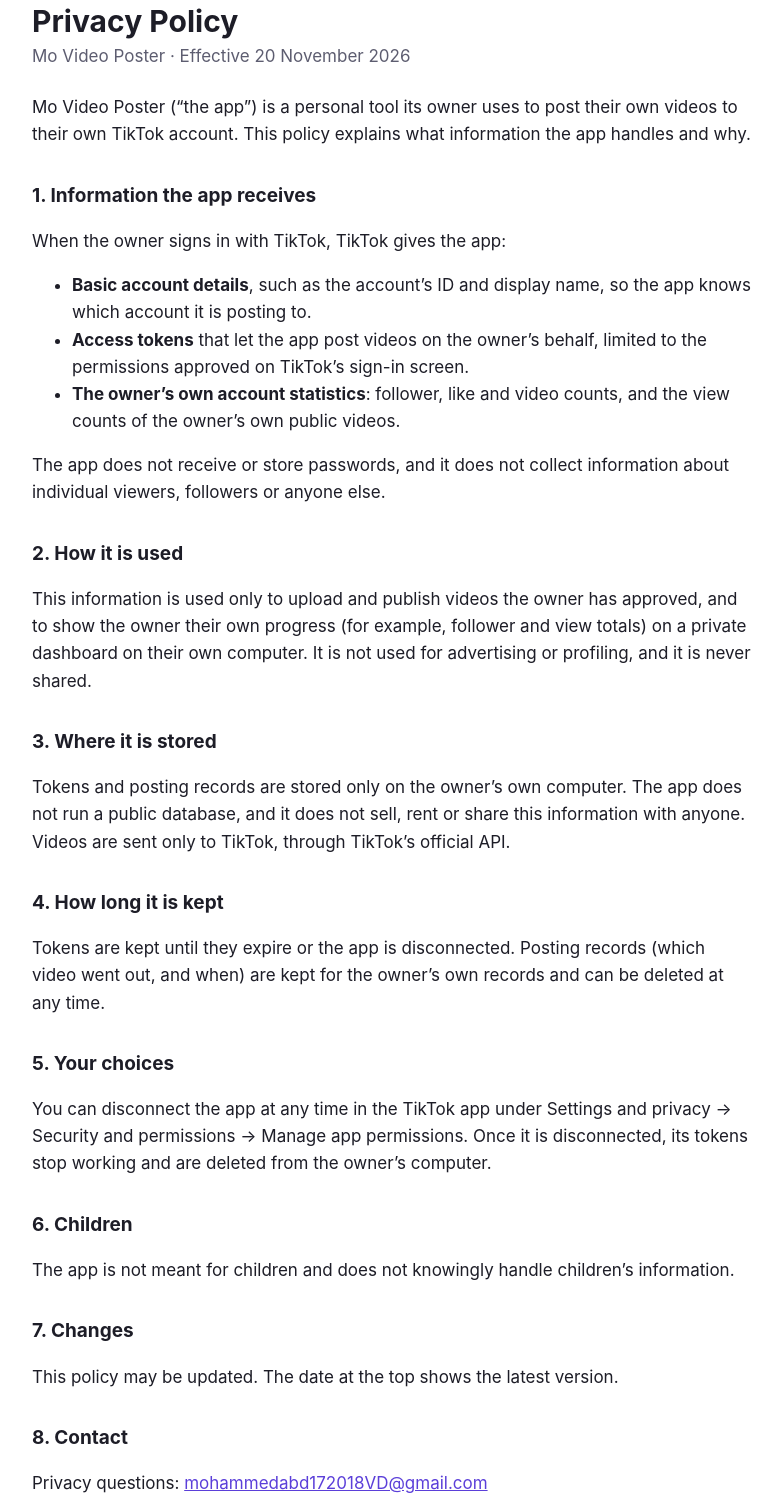
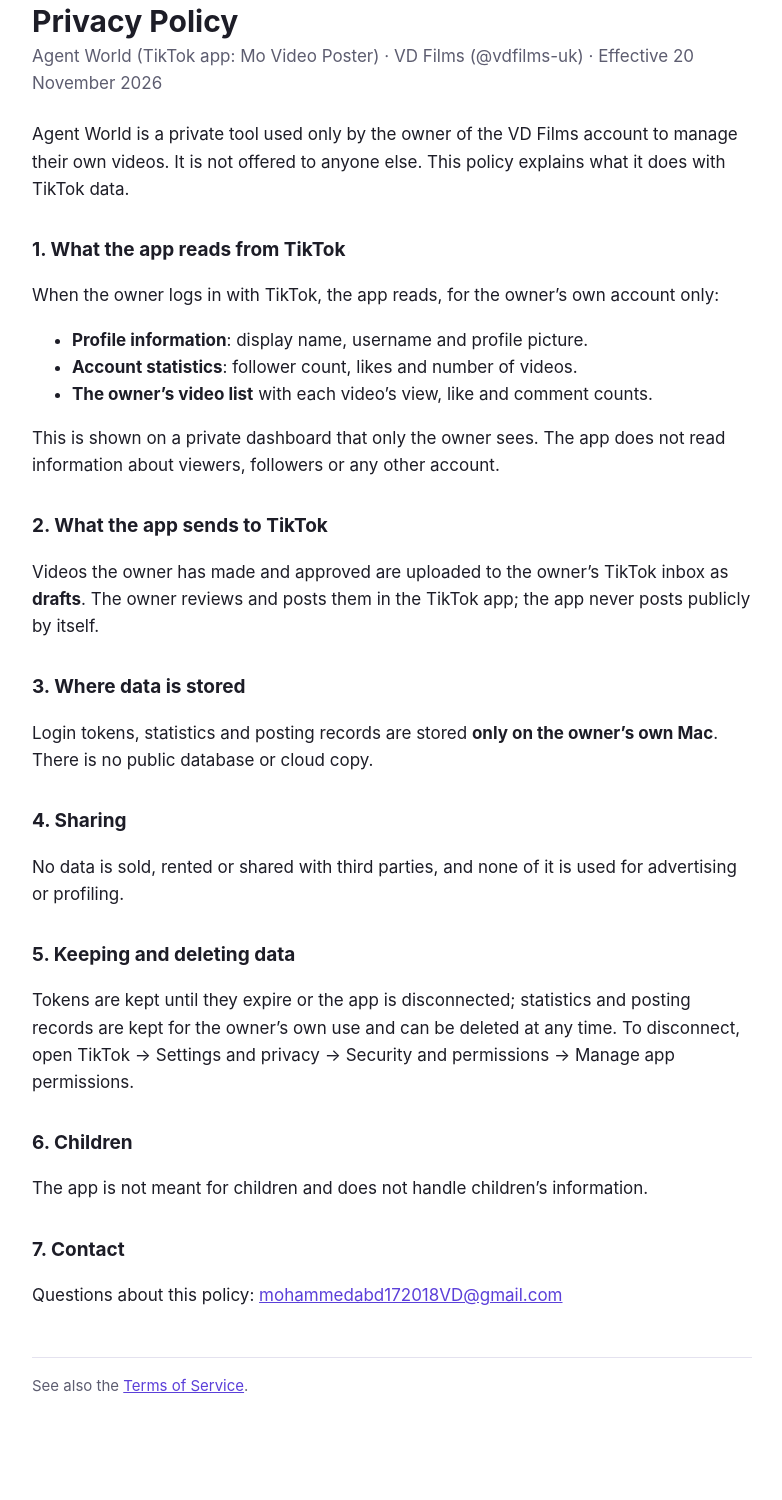
Before and after one commit to mohammedabd172018vd-cmd/mo-video-poster, a plain HTML site: page privacy/index.html in a window 1280 px wide. Shown: the part 45-1545 px from the top of the page, without its empty margins (248-1030 px from the left). After the commit the page ends 1507 px from the top, so only its background shows below. Drawn offline with Linux system fonts and the light colour scheme.

Commit message:
Privacy policy and terms for Agent World (VD Films), 20 Nov 2026
Co-Authored-By: Claude Opus 5.5 <noreply@anthropic.com>

```diff
--- a/privacy/index.html
+++ b/privacy/index.html
@@ -3,7 +3,7 @@
 <head>
 <meta charset="utf-8">
 <meta name="viewport" content="width=device-width, initial-scale=1">
-<title>Privacy Policy · Mo Video Poster</title>
+<title>Privacy Policy · Agent World (VD Films)</title>
 <style>
   :root { --bg: #ffffff; --fg: #1d1d27; --muted: #5d5d70; --accent: #5b3fd9; --line: #e4e2ef; }
   @media (prefers-color-scheme: dark) { :root { --bg: #14141c; --fg: #ececf3; --muted: #a3a3b8; --accent: #a993ff; --line: #2c2b3a; } }
@@ -20,39 +20,36 @@
 <body>
 <main>
   <h1>Privacy Policy</h1>
-  <p class="meta">Mo Video Poster · Effective 20 November 2026</p>
+  <p class="meta">Agent World (TikTok app: Mo Video Poster) · VD Films (@vdfilms-uk) · Effective 20 November 2026</p>
 
-  <p>Mo Video Poster (“the app”) is a personal tool its owner uses to post their own videos to their own TikTok account. This policy explains what information the app handles and why.</p>
+  <p>Agent World is a private tool used only by the owner of the VD Films account to manage their own videos. It is not offered to anyone else. This policy explains what it does with TikTok data.</p>
 
-  <h2>1. Information the app receives</h2>
-  <p>When the owner signs in with TikTok, TikTok gives the app:</p>
+  <h2>1. What the app reads from TikTok</h2>
+  <p>When the owner logs in with TikTok, the app reads, for the owner’s own account only:</p>
   <ul>
-    <li><strong>Basic account details</strong>, such as the account’s ID and display name, so the app knows which account it is posting to.</li>
-    <li><strong>Access tokens</strong> that let the app post videos on the owner’s behalf, limited to the permissions approved on TikTok’s sign-in screen.</li>
-    <li><strong>The owner’s own account statistics</strong>: follower, like and video counts, and the view counts of the owner’s own public videos.</li>
+    <li><strong>Profile information</strong>: display name, username and profile picture.</li>
+    <li><strong>Account statistics</strong>: follower count, likes and number of videos.</li>
+    <li><strong>The owner’s video list</strong> with each video’s view, like and comment counts.</li>
   </ul>
-  <p>The app does not receive or store passwords, and it does not collect information about individual viewers, followers or anyone else.</p>
+  <p>This is shown on a private dashboard that only the owner sees. The app does not read information about viewers, followers or any other account.</p>
 
-  <h2>2. How it is used</h2>
-  <p>This information is used only to upload and publish videos the owner has approved, and to show the owner their own progress (for example, follower and view totals) on a private dashboard on their own computer. It is not used for advertising or profiling, and it is never shared.</p>
+  <h2>2. What the app sends to TikTok</h2>
+  <p>Videos the owner has made and approved are uploaded to the owner’s TikTok inbox as <strong>drafts</strong>. The owner reviews and posts them in the TikTok app; the app never posts publicly by itself.</p>
 
-  <h2>3. Where it is stored</h2>
-  <p>Tokens and posting records are stored only on the owner’s own computer. The app does not run a public database, and it does not sell, rent or share this information with anyone. Videos are sent only to TikTok, through TikTok’s official API.</p>
+  <h2>3. Where data is stored</h2>
+  <p>Login tokens, statistics and posting records are stored <strong>only on the owner’s own Mac</strong>. There is no public database or cloud copy.</p>
 
-  <h2>4. How long it is kept</h2>
-  <p>Tokens are kept until they expire or the app is disconnected. Posting records (which video went out, and when) are kept for the owner’s own records and can be deleted at any time.</p>
+  <h2>4. Sharing</h2>
+  <p>No data is sold, rented or shared with third parties, and none of it is used for advertising or profiling.</p>
 
-  <h2>5. Your choices</h2>
-  <p>You can disconnect the app at any time in the TikTok app under Settings and privacy → Security and permissions → Manage app permissions. Once it is disconnected, its tokens stop working and are deleted from the owner’s computer.</p>
+  <h2>5. Keeping and deleting data</h2>
+  <p>Tokens are kept until they expire or the app is disconnected; statistics and posting records are kept for the owner’s own use and can be deleted at any time. To disconnect, open TikTok → Settings and privacy → Security and permissions → Manage app permissions.</p>
 
   <h2>6. Children</h2>
-  <p>The app is not meant for children and does not knowingly handle children’s information.</p>
+  <p>The app is not meant for children and does not handle children’s information.</p>
 
-  <h2>7. Changes</h2>
-  <p>This policy may be updated. The date at the top shows the latest version.</p>
-
-  <h2>8. Contact</h2>
-  <p>Privacy questions: <a href="mailto:mohammedabd172018VD@gmail.com">mohammedabd172018VD@gmail.com</a></p>
+  <h2>7. Contact</h2>
+  <p>Questions about this policy: <a href="mailto:mohammedabd172018VD@gmail.com">mohammedabd172018VD@gmail.com</a></p>
 
   <footer>See also the <a href="../terms/">Terms of Service</a>.</footer>
 </main>
```
Also changed, not shown: index.html (+2 -2 lines), terms/index.html (+14 -29 lines).
